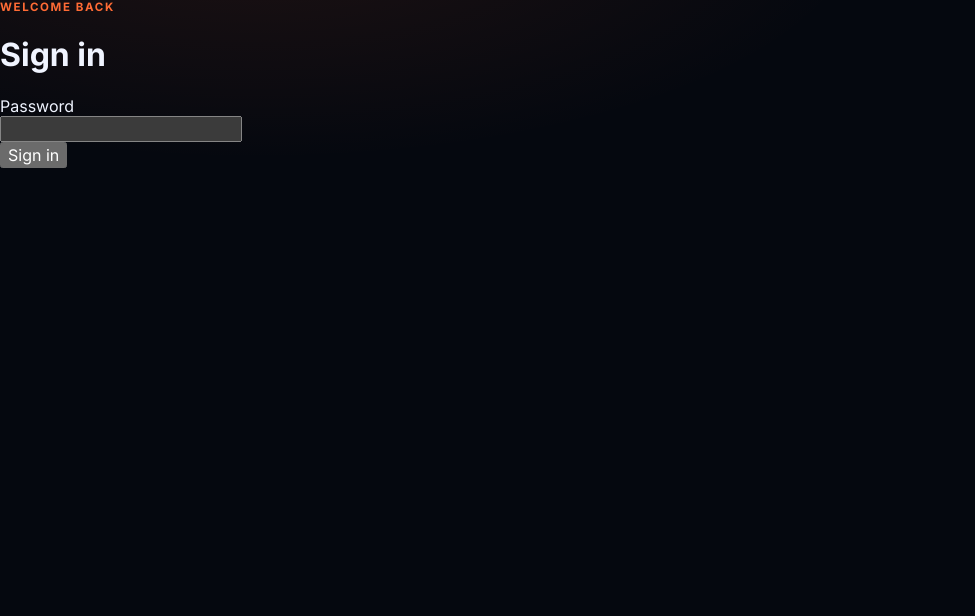
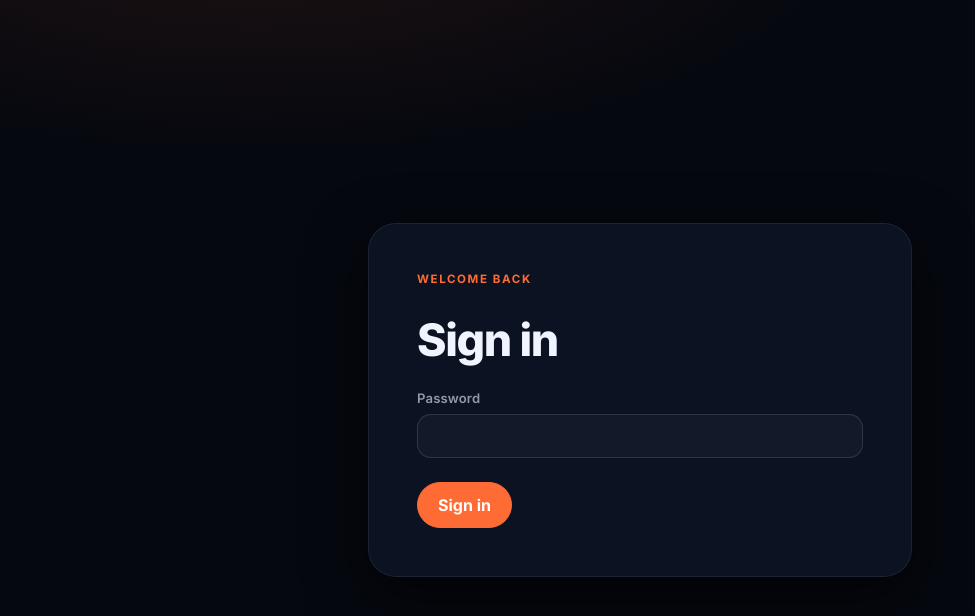
Before and after one commit to ciltocruz/home-assistant-ai-digest-tool, a React (Vite) app in the folder frontend/: page / in a window 1280 px wide. Shown: the top 616 px of the page, without its empty margins (0-975 px from the left). Built offline with nearby package versions, Linux system fonts and the light colour scheme; no server answers.

Commit message:
fix(frontend): style first-run account screen

```diff
--- a/frontend/src/styles.css
+++ b/frontend/src/styles.css
@@ -262,6 +262,89 @@ button, input, select, textarea { font: inherit; }
 
 .onboarding-step-content {
   animation: fadeSlideIn var(--dur-slow) var(--ease-out) both;
+}
+
+/* ── Account gate ────────────────────────────────────────── */
+#onboarding-flow {
+  display: grid;
+  grid-template-columns: minmax(0, 1fr);
+  min-height: 100dvh;
+  padding: clamp(1.25rem, 5vw, 4rem);
+  place-items: center;
+}
+
+#onboarding-flow .onboarding-step-content {
+  background: var(--bg-card);
+  border: 1px solid var(--border-subtle);
+  border-radius: var(--radius-xl);
+  box-shadow: var(--shadow-lg);
+  display: flex;
+  flex-direction: column;
+  gap: 1rem;
+  padding: clamp(1.5rem, 5vw, 3rem);
+  width: min(100%, 34rem);
+}
+
+#onboarding-flow h1 {
+  color: var(--text-primary);
+  font-size: clamp(1.8rem, 5vw, 2.8rem);
+  font-weight: 800;
+  letter-spacing: -0.03em;
+  line-height: 1.1;
+  margin: 0 0 0.5rem;
+}
+
+#onboarding-flow label {
+  color: var(--text-secondary);
+  display: flex;
+  flex-direction: column;
+  font-size: 0.82rem;
+  font-weight: 600;
+  gap: 0.5rem;
+  letter-spacing: 0.01em;
+}
+
+#onboarding-flow input,
+#onboarding-flow select {
+  background: var(--bg-surface);
+  border: 1px solid var(--border-medium);
+  border-radius: var(--radius-md);
+  color: var(--text-primary);
+  min-height: 2.75rem;
+  padding: 0.7rem 0.8rem;
+  width: 100%;
+}
+
+#onboarding-flow input:focus,
+#onboarding-flow select:focus {
+  border-color: var(--ha-orange);
+  box-shadow: 0 0 0 3px var(--ha-orange-dim);
+  outline: none;
+}
+
+#onboarding-flow button {
+  align-self: flex-start;
+  background: var(--ha-orange);
+  border: 1px solid var(--ha-orange);
+  border-radius: var(--radius-pill);
+  color: #fff;
+  cursor: pointer;
+  font-weight: 700;
+  margin-top: 0.5rem;
+  padding: 0.75rem 1.25rem;
+  transition: transform var(--dur-fast) var(--ease-out), box-shadow var(--dur-fast) var(--ease-out);
+}
+
+#onboarding-flow button:hover {
+  box-shadow: var(--shadow-glow);
+  transform: translateY(-1px);
+}
+
+#onboarding-flow [role="alert"] {
+  color: #ff7875;
+  font-size: 0.85rem;
+  font-weight: 600;
+  margin: 0;
 }
 
 @keyframes fadeSlideIn {
```
